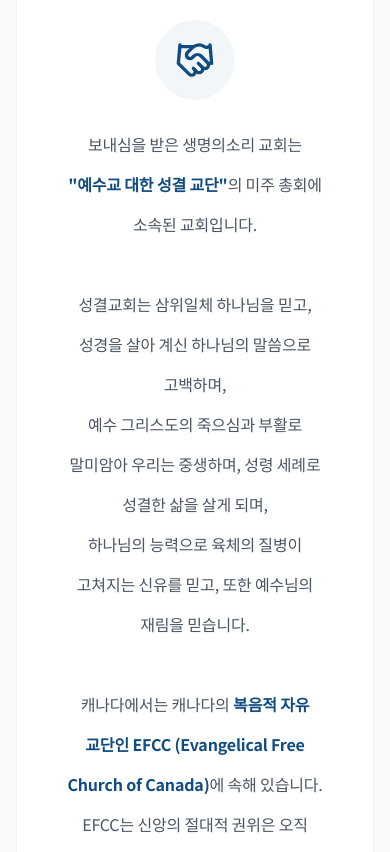
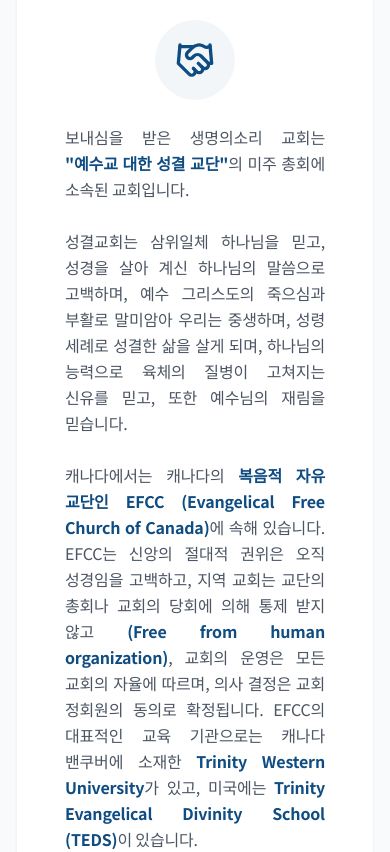
Before and after one commit to allaboutcan-pixel/thesentchurch, a React (Vite) app: page /about in a window 390 px wide. Shown: the part 4460-5312 px from the top of the page. Built offline with nearby package versions, Linux system fonts and the light colour scheme; no server answers; the database is empty; a web font is replaced by a local one.

Commit message:
기관 추가, 로고 연결, 정렬 수정, 페이지 준비중 문구, 퀵메뉴 디자인 통일, 교단 소개 문구 수정 및 강조, 교회 이름 띄어쓰기 수정, 모바일 텍스트 최적화 완료

```diff
--- a/src/i18n.js
+++ b/src/i18n.js
@@ -95,6 +95,7 @@ const resources = {
                 "affiliated_orgs_label": "Church Affiliation",
                 "affiliated_orgs_title": "함께하는 기관",
                 "affiliated_orgs_desc": "보내심을 받은 생명의소리 교회는 <span class='text-primary font-bold'>\"예수교 대한 성결 교단\"</span>의 미주 총회에 소속된 교회입니다.<br/><br/>성결교회는 삼위일체 하나님을 믿고, 성경을 살아 계신 하나님의 말씀으로 고백하며,<br/>예수 그리스도의 죽으심과 부활로 말미암아 우리는 중생하며, 성령 세례로 성결한 삶을 살게 되며,<br/>하나님의 능력으로 육체의 질병이 고쳐지는 신유를 믿고, 또한 예수님의 재림을 믿습니다.<br/><br/>캐나다에서는 캐나다의 <span class='text-primary font-bold'>복음적 자유 교단인 EFCC (Evangelical Free Church of Canada)</span>에 속해 있습니다.<br/>EFCC는 신앙의 절대적 권위은 오직 성경임을 고백하고,<br/>지역 교회는 교단의 총회나 교회의 당회에 의해 통제 받지 않고 <span class='text-primary font-bold'>(Free from human organization)</span>,<br/>교회의 운영은 모든 교회의 자율에 따르며, 의사 결정은 교회 정회원의 동의로 확정됩니다.<br/>EFCC의 대표적인 교육 기관으로는 캐나다 밴쿠버에 소재한<br/><span class='text-primary font-bold'>Trinity Western University</span>가 있고, 미국에는 <span class='text-primary font-bold'>Trinity Evangelical Divinity School (TEDS)</span>이 있습니다.",
+                "affiliated_orgs_desc_mobile": "보내심을 받은 생명의소리 교회는 <span class='text-primary font-bold'>\"예수교 대한 성결 교단\"</span>의 미주 총회에 소속된 교회입니다.<br/><br/>성결교회는 삼위일체 하나님을 믿고, 성경을 살아 계신 하나님의 말씀으로 고백하며, 예수 그리스도의 죽으심과 부활로 말미암아 우리는 중생하며, 성령 세례로 성결한 삶을 살게 되며, 하나님의 능력으로 육체의 질병이 고쳐지는 신유를 믿고, 또한 예수님의 재림을 믿습니다.<br/><br/>캐나다에서는 캐나다의 <span class='text-primary font-bold'>복음적 자유 교단인 EFCC (Evangelical Free Church of Canada)</span>에 속해 있습니다. EFCC는 신앙의 절대적 권위은 오직 성경임을 고백하고, 지역 교회는 교단의 총회나 교회의 당회에 의해 통제 받지 않고 <span class='text-primary font-bold'>(Free from human organization)</span>, 교회의 운영은 모든 교회의 자율에 따르며, 의사 결정은 교회 정회원의 동의로 확정됩니다. EFCC의 대표적인 교육 기관으로는 캐나다 밴쿠버에 소재한 <span class='text-primary font-bold'>Trinity Western University</span>가 있고, 미국에는 <span class='text-primary font-bold'>Trinity Evangelical Divinity School (TEDS)</span>이 있습니다.",
                 "org_kehc": "예수교대한성결교회 미주총회",
                 "org_efcc": "EFCC (Evangelical Free Church of Canada)",
                 "org_twu": "Trinity Western University",
--- a/src/pages/About.jsx
+++ b/src/pages/About.jsx
@@ -376,8 +376,12 @@ const About = () => {
                             </div>
 
                             <div
-                                className="text-gray-600 leading-[2.5] mb-12 max-w-4xl mx-auto"
+                                className="hidden md:block text-gray-600 leading-[2.5] mb-12 max-w-4xl mx-auto"
                                 dangerouslySetInnerHTML={{ __html: t('about.affiliated_orgs_desc') }}
+                            />
+                            <div
+                                className="md:hidden text-gray-600 leading-relaxed mb-8 text-justify"
+                                dangerouslySetInnerHTML={{ __html: t('about.affiliated_orgs_desc_mobile') || t('about.affiliated_orgs_desc') }}
                             />
 
                             <div className="grid grid-cols-2 md:grid-cols-3 lg:grid-cols-6 gap-4 md:gap-6">
```
